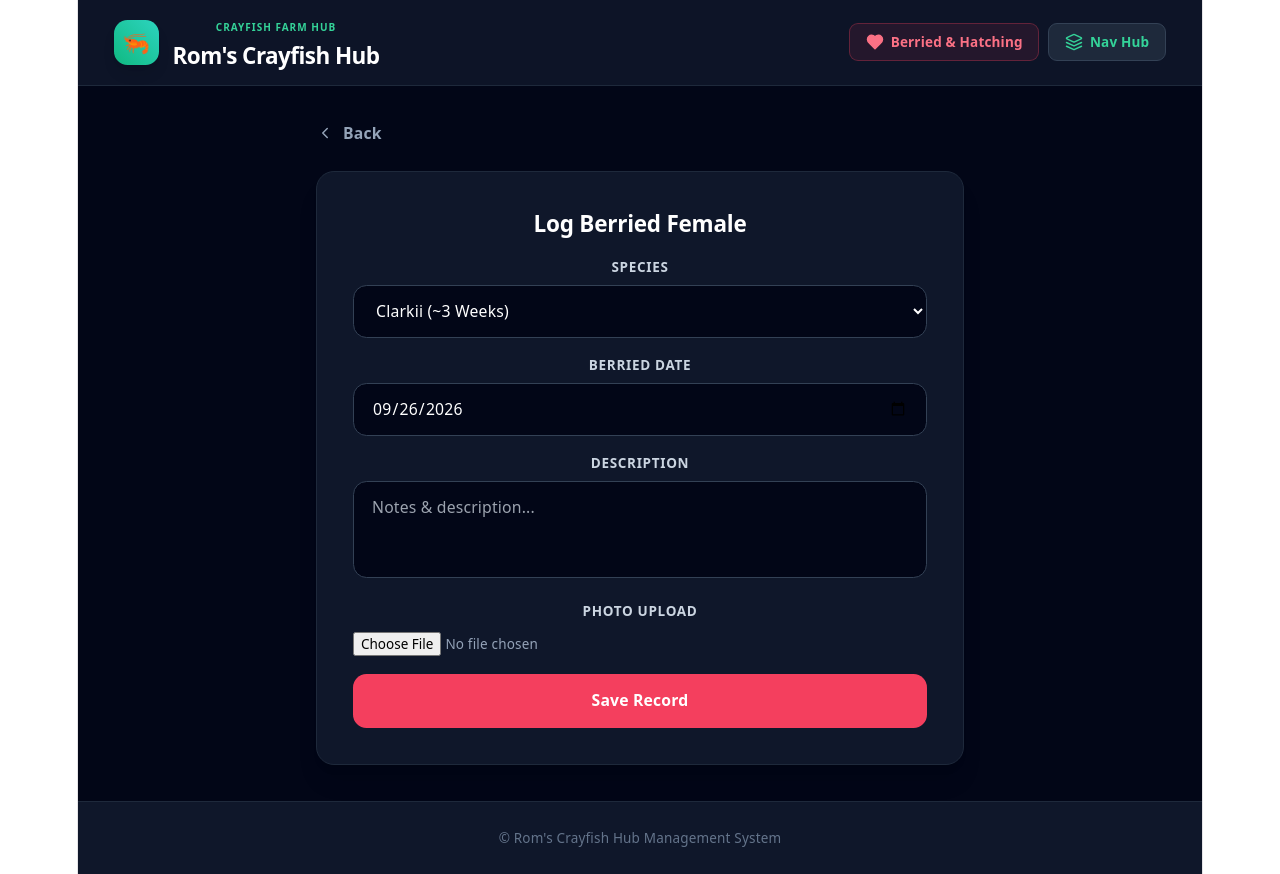
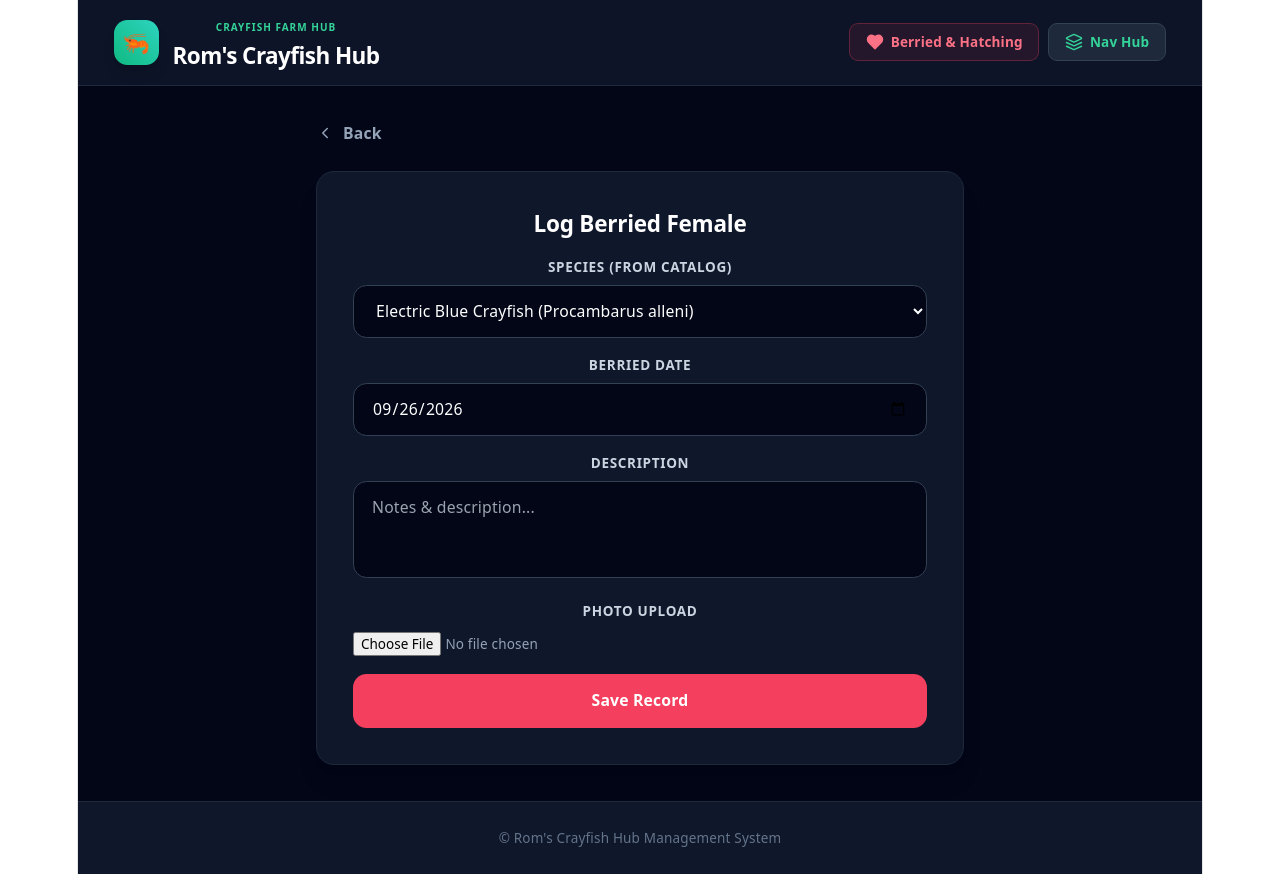
Before and after one commit to romerarradaza2017/crayfish-hub, a React (Vite) app: page / in a window 1280 px wide. Both pictures are taken after a click on the button "Log Berried Female". Built offline with nearby package versions, Linux system fonts and the light colour scheme.

Commit message:
Update App.jsx

```diff
--- a/src/App.jsx
+++ b/src/App.jsx
@@ -29,8 +29,8 @@ import {
 } from 'lucide-react';
 
 const SALES_STORAGE_KEY = 'roms_crayfish_sales_v3';
-const INVENTORY_STORAGE_KEY = 'roms_crayfish_inventory_v4';
-const BERRIED_STORAGE_KEY = 'roms_crayfish_berried_v1';
+const INVENTORY_STORAGE_KEY = 'roms_crayfish_inventory_v5';
+const BERRIED_STORAGE_KEY = 'roms_crayfish_berried_v2';
 
 const INITIAL_SALES = [
   { id: '1', buyerName: 'Juan Dela Cruz', date: new Date().toISOString().split('T')[0], totalPrice: '1200.00' },
@@ -44,19 +44,26 @@ const INITIAL_INVENTORY = [
     species: 'Procambarus alleni',
     definition: 'Vibrant sky-blue freshwater crayfish. Reaches 4-5 inches. Prefers hidden rock crevices, moderate water flow, and clean water.',
     imageUri: 'https://images.unsplash.com/photo-1559827260-dc66d52bef19?auto=format&fit=crop&w=600&q=80',
-    stockCount: 15,
     subInventories: [
       { id: 'sub1', category: 'Breeder', sizeRange: '4-5 inches', configSet: 'Pair', price: '1500.00' },
       { id: 'sub2', category: 'Juvenile', sizeRange: '1.5-2 inches', configSet: 'Individual', price: '350.00' }
     ]
   },
+  {
+    id: '102',
+    name: 'Red Claw Crayfish',
+    species: 'Cherax quadricarinatus',
+    definition: 'Tropical Australian species known for blue-green body and distinctive red patch on male claws. Grows rapidly up to 8-10 inches.',
+    imageUri: 'https://images.unsplash.com/photo-1534447677768-be436bb09401?auto=format&fit=crop&w=600&q=80',
+    subInventories: []
+  }
 ];
 
 const INITIAL_BERRIED = [
   {
     id: 'b1',
-    species: 'Clarkii',
-    description: 'Red Clarkii female carrying dark eggs under tail, active and eating well.',
+    species: 'Procambarus alleni',
+    description: 'Female carrying dark eggs under tail, active and eating well.',
     berriedDate: new Date(Date.now() - 86400000 * 12).toISOString().split('T')[0],
     imageUri: 'https://images.unsplash.com/photo-1534447677768-be436bb09401?auto=format&fit=crop&w=600&q=80',
     status: 'active',
@@ -74,15 +81,14 @@ export default function App() {
   const [totalPrice, setTotalPrice] = useState('');
   const [analyticsTimeframe, setAnalyticsTimeframe] = useState('monthly');
 
-  // Inventory State
+  // Inventory State (Stock count removed)
   const [inventory, setInventory] = useState([]);
   const [editingCrayfishId, setEditingCrayfishId] = useState(null);
   const [crayfishName, setCrayfishName] = useState('');
   const [crayfishSpecies, setCrayfishSpecies] = useState('');
   const [crayfishDefinition, setCrayfishDefinition] = useState('');
-  const [crayfishStock, setCrayfishStock] = useState('10');
   const [crayfishImage, setCrayfishImage] = useState('');
-  const [selectedInventoryItem, setSelectedInventoryItem] = useState(null); // Full screen view
+  const [selectedInventoryItem, setSelectedInventoryItem] = useState(null);
 
   // Sub-inventory form state (empty fields by default)
   const [subCategory, setSubCategory] = useState('Breeder');
@@ -90,9 +96,9 @@ export default function App() {
   const [subConfigSet, setSubConfigSet] = useState('Pair');
   const [subPrice, setSubPrice] = useState('');
 
-  // Berried Female State
+  // Berried Female State (Species dropdown populated from inventory)
   const [berriedList, setBerriedList] = useState([]);
-  const [berriedSpecies, setBerriedSpecies] = useState('Clarkii');
+  const [berriedSpecies, setBerriedSpecies] = useState('');
   const [berriedDesc, setBerriedDesc] = useState('');
   const [berriedDate, setBerriedDate] = useState(new Date().toISOString().split('T')[0]);
   const [berriedImage, setBerriedImage] = useState('');
@@ -113,10 +119,15 @@ export default function App() {
       setSales(savedSales ? JSON.parse(savedSales) : INITIAL_SALES);
 
       const savedInventory = localStorage.getItem(INVENTORY_STORAGE_KEY);
-      setInventory(savedInventory ? JSON.parse(savedInventory) : INITIAL_INVENTORY);
+      const inv = savedInventory ? JSON.parse(savedInventory) : INITIAL_INVENTORY;
+      setInventory(inv);
 
       const savedBerried = localStorage.getItem(BERRIED_STORAGE_KEY);
       setBerriedList(savedBerried ? JSON.parse(savedBerried) : INITIAL_BERRIED);
+
+      if (inv.length > 0 && !berriedSpecies) {
+        setBerriedSpecies(inv[0].species);
+      }
     } catch (e) {
       console.error('Error reading localStorage:', e);
     }
@@ -191,7 +202,6 @@ export default function App() {
         name: crayfishName.trim(),
         species: crayfishSpecies.trim() || 'Freshwater Species',
         definition: crayfishDefinition.trim(),
-        stockCount: parseInt(crayfishStock) || 0,
         imageUri: crayfishImage || item.imageUri
       } : item);
       saveInventory(updated);
@@ -203,7 +213,6 @@ export default function App() {
         name: crayfishName.trim(),
         species: crayfishSpecies.trim() || 'Freshwater Species',
         definition: crayfishDefinition.trim(),
-        stockCount: parseInt(crayfishStock) || 0,
         imageUri: crayfishImage || 'https://images.unsplash.com/photo-1559827260-dc66d52bef19?auto=format&fit=crop&w=600&q=80',
         subInventories: []
       };
@@ -214,7 +223,6 @@ export default function App() {
     setCrayfishName('');
     setCrayfishSpecies('');
     setCrayfishDefinition('');
-    setCrayfishStock('10');
     setCrayfishImage('');
     setCurrentScreen('crayfishList');
   };
@@ -224,7 +232,6 @@ export default function App() {
     setCrayfishName(item.name);
     setCrayfishSpecies(item.species);
     setCrayfishDefinition(item.definition);
-    setCrayfishStock(item.stockCount.toString());
     setCrayfishImage(item.imageUri);
     setCurrentScreen('addCrayfishForm');
   };
@@ -262,7 +269,6 @@ export default function App() {
     saveInventory(updatedInventory);
     setSelectedInventoryItem(updatedItem);
 
-    // Reset sub-inventory form fields to empty
     setSubSizeRange('');
     setSubPrice('');
     showToast('✅ Sub-inventory category added!');
@@ -278,12 +284,12 @@ export default function App() {
     showToast('🗑️ Sub-inventory removed');
   };
 
-  // Berried handlers
+  // Berried handlers (Incubation calculation: Clarkii ~3 weeks / 21 days; others / Red Claw ~7 weeks / 49 days)
   const getIncubationDetails = (item) => {
     const start = new Date(item.berriedDate);
     const now = new Date();
     const daysBerried = Math.max(0, Math.floor((now - start) / (1000 * 60 * 60 * 24)));
-    const targetDays = item.species === 'Clarkii' ? 21 : 49;
+    const targetDays = item.species.toLowerCase().includes('clarkii') ? 21 : 49;
     const daysLeft = targetDays - daysBerried;
     const isReadyToHatch = daysLeft <= 3;
     return { daysBerried, targetDays, daysLeft, isReadyToHatch };
@@ -295,15 +301,17 @@ export default function App() {
       showToast('❌ Please provide a description');
       return;
     }
+    const chosenSpecies = berriedSpecies || (inventory[0] ? inventory[0].species : 'Freshwater Species');
+
     if (editingBerriedId) {
       saveBerried(berriedList.map(item => item.id === editingBerriedId ? {
-        ...item, species: berriedSpecies, description: berriedDesc.trim(), berriedDate, imageUri: berriedImage || item.imageUri
+        ...item, species: chosenSpecies, description: berriedDesc.trim(), berriedDate, imageUri: berriedImage || item.imageUri
       } : item));
       setEditingBerriedId(null);
       showToast('✅ Berried female updated!');
     } else {
       saveBerried([{
-        id: Date.now().toString(), species: berriedSpecies, description: berriedDesc.trim(), berriedDate,
+        id: Date.now().toString(), species: chosenSpecies, description: berriedDesc.trim(), berriedDate,
         imageUri: berriedImage || 'https://images.unsplash.com/photo-1534447677768-be436bb09401?auto=format&fit=crop&w=600&q=80',
         status: 'active', failReason: ''
       }, ...berriedList]);
@@ -424,7 +432,6 @@ export default function App() {
                   <img src={selectedInventoryItem.imageUri} alt={selectedInventoryItem.name} className="w-full h-full object-cover" />
                 </div>
                 <div className="bg-slate-900 border border-slate-800 p-5 rounded-2xl space-y-2">
-                  <span className="text-xs font-bold text-emerald-400">In-Stock Count: {selectedInventoryItem.stockCount} units</span>
                   <p className="text-slate-300 text-sm leading-relaxed">{selectedInventoryItem.definition}</p>
                 </div>
               </div>
@@ -436,7 +443,6 @@ export default function App() {
                     <Package className="w-5 h-5 text-purple-400" /> Sub-Inventory Categories & Pricing
                   </h3>
 
-                  {/* Sub-inventory list */}
                   {(!selectedInventoryItem.subInventories || selectedInventoryItem.subInventories.length === 0) ? (
                     <p className="text-xs text-slate-500 italic py-4">No sub-inventory pricing sets added yet.</p>
                   ) : (
@@ -629,7 +635,7 @@ export default function App() {
                   <div className="w-12 h-12 rounded-xl bg-rose-500/10 text-rose-400 flex items-center justify-center border border-rose-500/20 group-hover:scale-110 transition shrink-0"><Heart className="w-6 h-6 fill-rose-400" /></div>
                   <div>
                     <h4 className="text-lg font-bold text-white group-hover:text-rose-400 transition">Berried Female & Hatching Tracker</h4>
-                    <p className="text-slate-400 text-sm mt-1">Monitor gestation days, incubation alerts (Clarkii 3 wks, Red Claw 6-8 wks), and hatch success rates.</p>
+                    <p className="text-slate-400 text-sm mt-1">Monitor gestation days, incubation alerts (Clarkii 3 wks, Red Claw 7 wks), and hatch success rates.</p>
                   </div>
                 </div>
 
@@ -653,7 +659,7 @@ export default function App() {
                   <div className="w-12 h-12 rounded-xl bg-purple-500/10 text-purple-400 flex items-center justify-center border border-purple-500/20 group-hover:scale-110 transition shrink-0"><Package className="w-6 h-6" /></div>
                   <div>
                     <h4 className="text-lg font-bold text-white group-hover:text-purple-400 transition">Available Crayfish Catalog & Sub-Inventory</h4>
-                    <p className="text-slate-400 text-sm mt-1">Manage variety stock, sub-categories (Breeder, Grow out, Juvenile), sizes, configs, and pricing sets.</p>
+                    <p className="text-slate-400 text-sm mt-1">Manage sub-categories (Breeder, Grow out, Juvenile), sizes, configs, and pricing sets.</p>
                   </div>
                 </div>
               </div>
@@ -723,7 +729,7 @@ export default function App() {
           </div>
         )}
 
-        {/* 3. ADD / EDIT BERRIED FORM (Empty fields default for new) */}
+        {/* 3. ADD / EDIT BERRIED FORM (Species selection from inventory dropdown) */}
         {currentScreen === 'addBerriedForm' && (
           <div className="max-w-xl mx-auto space-y-6">
             <button onClick={() => setCurrentScreen('berriedList')} className="flex items-center gap-2 text-slate-400 hover:text-white transition text-sm font-semibold"><ChevronLeft className="w-4 h-4" /> Back</button>
@@ -731,10 +737,17 @@ export default function App() {
               <h2 className="text-xl font-bold text-white mb-4">{editingBerriedId ? 'Edit Berried Record' : 'Log Berried Female'}</h2>
               <form onSubmit={handleSaveBerried} className="space-y-4">
                 <div>
-                  <label className="block text-xs font-bold text-slate-300 uppercase tracking-wider mb-2">Species</label>
+                  <label className="block text-xs font-bold text-slate-300 uppercase tracking-wider mb-2">Species (From Catalog)</label>
                   <select value={berriedSpecies} onChange={(e) => setBerriedSpecies(e.target.value)} className="w-full bg-slate-950 border border-slate-700 rounded-xl px-4 py-3 text-white text-sm focus:outline-none">
-                    <option value="Clarkii">Clarkii (~3 Weeks)</option>
-                    <option value="Australian Red Claw">Australian Red Claw (6-8 Weeks)</option>
+                    {inventory.length === 0 ? (
+                      <option value="Freshwater Species">Freshwater Species (No catalog items found)</option>
+                    ) : (
+                      inventory.map(inv => (
+                        <option key={inv.id} value={inv.species}>
+                          {inv.name} ({inv.species})
+                        </option>
+                      ))
+                    )}
                   </select>
                 </div>
                 <div>
@@ -852,12 +865,12 @@ export default function App() {
           </div>
         )}
 
-        {/* 8. CRAYFISH CATALOG INVENTORY (With Edit, Delete, & Full Screen Click) */}
+        {/* 8. CRAYFISH CATALOG INVENTORY (No stock count) */}
         {currentScreen === 'crayfishList' && (
           <div className="space-y-6">
             <div className="flex justify-between items-center">
               <button onClick={() => setCurrentScreen('navHub')} className="text-xs text-slate-400">← Back</button>
-              <button onClick={() => { setEditingCrayfishId(null); setCrayfishName(''); setCrayfishSpecies(''); setCrayfishDefinition(''); setCrayfishStock('10'); setCrayfishImage(''); setCurrentScreen('addCrayfishForm'); }} className="bg-purple-500 text-white font-bold px-4 py-2 rounded-xl text-xs">+ Add New Variety</button>
+              <button onClick={() => { setEditingCrayfishId(null); setCrayfishName(''); setCrayfishSpecies(''); setCrayfishDefinition(''); setCrayfishImage(''); setCurrentScreen('addCrayfishForm'); }} className="bg-purple-500 text-white font-bold px-4 py-2 rounded-xl text-xs">+ Add New Variety</button>
             </div>
 
             {inventory.length === 0 ? (
@@ -867,7 +880,6 @@ export default function App() {
                 {inventory.map(item => (
                   <div key={item.id} className="bg-slate-900 border border-slate-800 rounded-2xl overflow-hidden shadow-xl flex flex-col justify-between">
                     <div>
-                      {/* Clicking the image/card opens fullscreen view */}
                       <div onClick={() => setSelectedInventoryItem(item)} className="h-48 bg-slate-950 relative cursor-pointer group">
                         <img src={item.imageUri} alt={item.name} className="w-full h-full object-cover group-hover:scale-105 transition duration-300" />
                         <div className="absolute inset-0 bg-slate-950/30 opacity-0 group-hover:opacity-100 transition flex items-center justify-center">
@@ -875,9 +887,6 @@ export default function App() {
                             <Maximize2 className="w-3.5 h-3.5" /> Tap to View Full Screen & Sub-Inventory
                           </span>
                         </div>
-                        <span className="absolute bottom-3 left-3 bg-slate-950/80 text-emerald-400 text-xs font-bold px-2.5 py-1 rounded-md border border-slate-800">
-                          Stock: {item.stockCount} units
-                        </span>
                       </div>
 
                       <div className="p-5">
@@ -896,7 +905,6 @@ export default function App() {
                         <h3 onClick={() => setSelectedInventoryItem(item)} className="text-lg font-bold text-white mt-0.5 cursor-pointer hover:text-purple-400 transition">{item.name}</h3>
                         <p className="text-slate-300 text-xs mt-1 line-clamp-2">{item.definition}</p>
 
-                        {/* Sub-inventory summary preview */}
                         <div className="mt-3 pt-3 border-t border-slate-800 flex flex-wrap gap-1.5">
                           {(!item.subInventories || item.subInventories.length === 0) ? (
                             <span className="text-[10px] text-slate-500 italic">No sub-categories added. Tap to manage pricing sets.</span>
@@ -917,7 +925,7 @@ export default function App() {
           </div>
         )}
 
-        {/* 9. ADD / EDIT CRAYFISH FORM (Empty fields default for new) */}
+        {/* 9. ADD / EDIT CRAYFISH FORM (Stock count removed, empty default) */}
         {currentScreen === 'addCrayfishForm' && (
           <div className="max-w-xl mx-auto space-y-6">
             <button onClick={() => setCurrentScreen('crayfishList')} className="flex items-center gap-2 text-slate-400 hover:text-white transition text-sm font-semibold"><ChevronLeft className="w-4 h-4" /> Back to Catalog</button>
@@ -931,10 +939,6 @@ export default function App() {
                 <div>
                   <label className="block text-xs font-bold text-slate-300 uppercase tracking-wider mb-2">Species Name</label>
                   <input type="text" placeholder="e.g. Procambarus alleni" value={crayfishSpecies} onChange={(e) => setCrayfishSpecies(e.target.value)} className="w-full bg-slate-950 border border-slate-700 rounded-xl px-4 py-3 text-sm text-white focus:outline-none" />
-                </div>
-                <div>
-                  <label className="block text-xs font-bold text-slate-300 uppercase tracking-wider mb-2">Stock Count</label>
-                  <input type="number" min="0" value={crayfishStock} onChange={(e) => setCrayfishStock(e.target.value)} className="w-full bg-slate-950 border border-slate-700 rounded-xl px-4 py-3 text-sm text-white focus:outline-none" />
                 </div>
                 <div>
                   <label className="block text-xs font-bold text-slate-300 uppercase tracking-wider mb-2">Definition & Care Notes</label>
```
